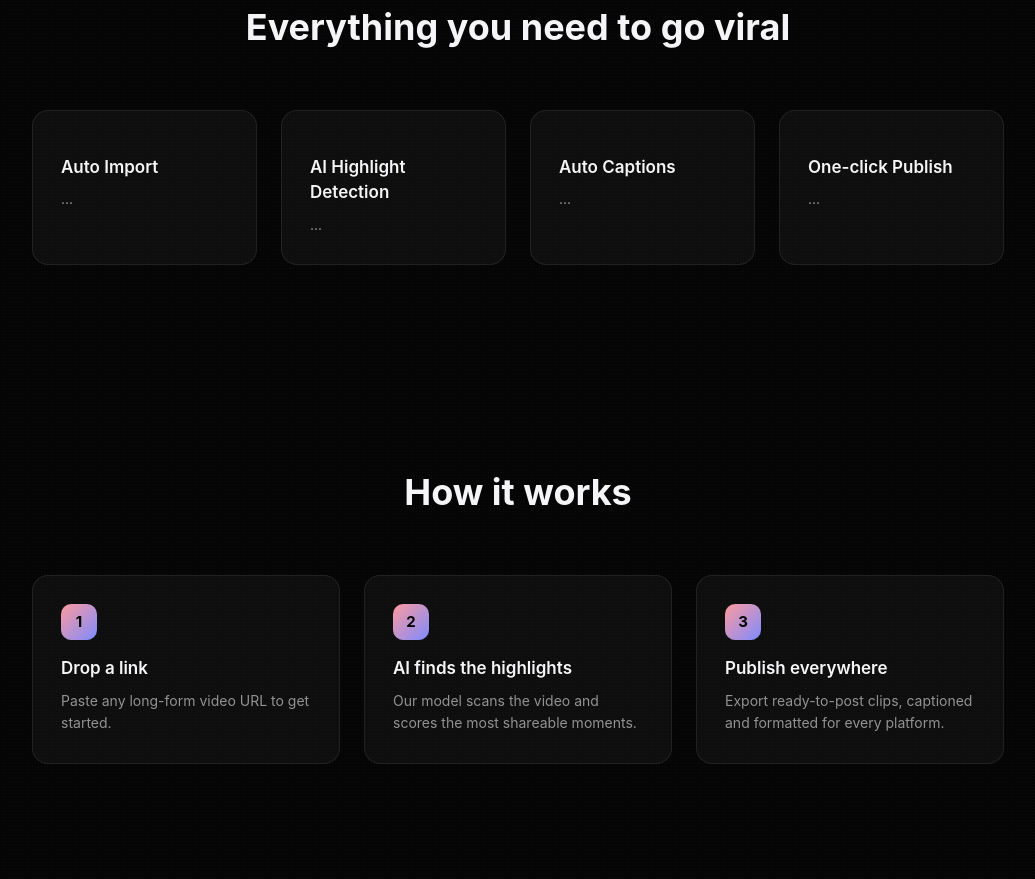
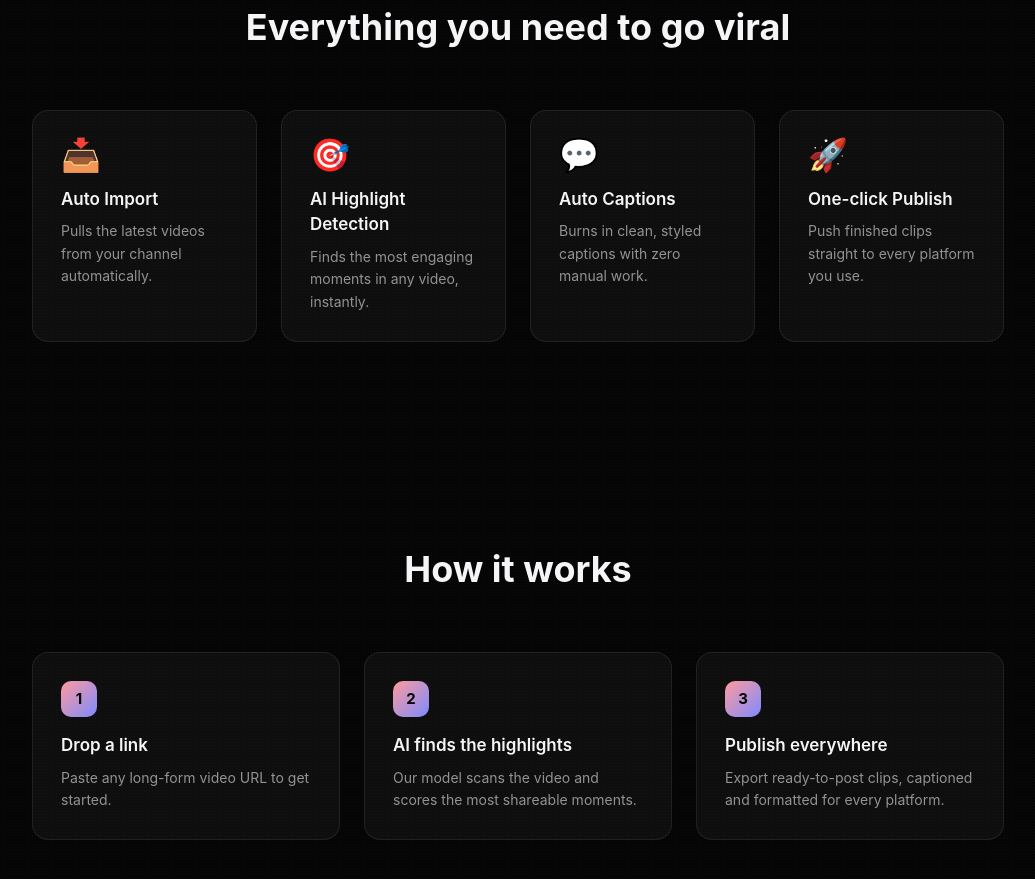
Before and after one commit to epicadi7/Clip-Auto, a Next.js app: page / in a window 1280 px wide. Shown: the part 1140-2019 px from the top of the page, without its empty margins (122-1157 px from the left). Built offline with nearby package versions, Linux system fonts and the light colour scheme.

Commit message:
Update page.js

```diff
--- a/app/page.js
+++ b/app/page.js
@@ -107,13 +107,13 @@ export default function Home() {
         <h2 style={styles.sectionTitle}>Everything you need to go viral</h2>
         <div style={styles.featureGrid}>
       {[
-  { title: "Auto Import", desc: "...", icon: "📥" },
-  { title: "AI Highlight Detection", desc: "...", icon: "🎯" },
-  { title: "Auto Captions", desc: "...", icon: "💬" },
-  { title: "One-click Publish", desc: "...", icon: "🚀" },
+  { title: "Auto Import", desc: "Pulls the latest videos from your channel automatically.", icon: "📥" },
+  { title: "AI Highlight Detection", desc: "Finds the most engaging moments in any video, instantly.", icon: "🎯" },
+  { title: "Auto Captions", desc: "Burns in clean, styled captions with zero manual work.", icon: "💬" },
+  { title: "One-click Publish", desc: "Push finished clips straight to every platform you use.", icon: "🚀" },
 ].map((f, i) => (
   <div key={i} style={styles.featureCard}>
-              <div style={styles.featureIcon} />
+    <div style={styles.featureIcon}>{f.icon}</div>
     <h3 style={styles.featureTitle}>{f.title}</h3>
     <p style={styles.featureDesc}>{f.desc}</p>
   </div>
```
Lines whose indentation alone changed are shown as unchanged.
